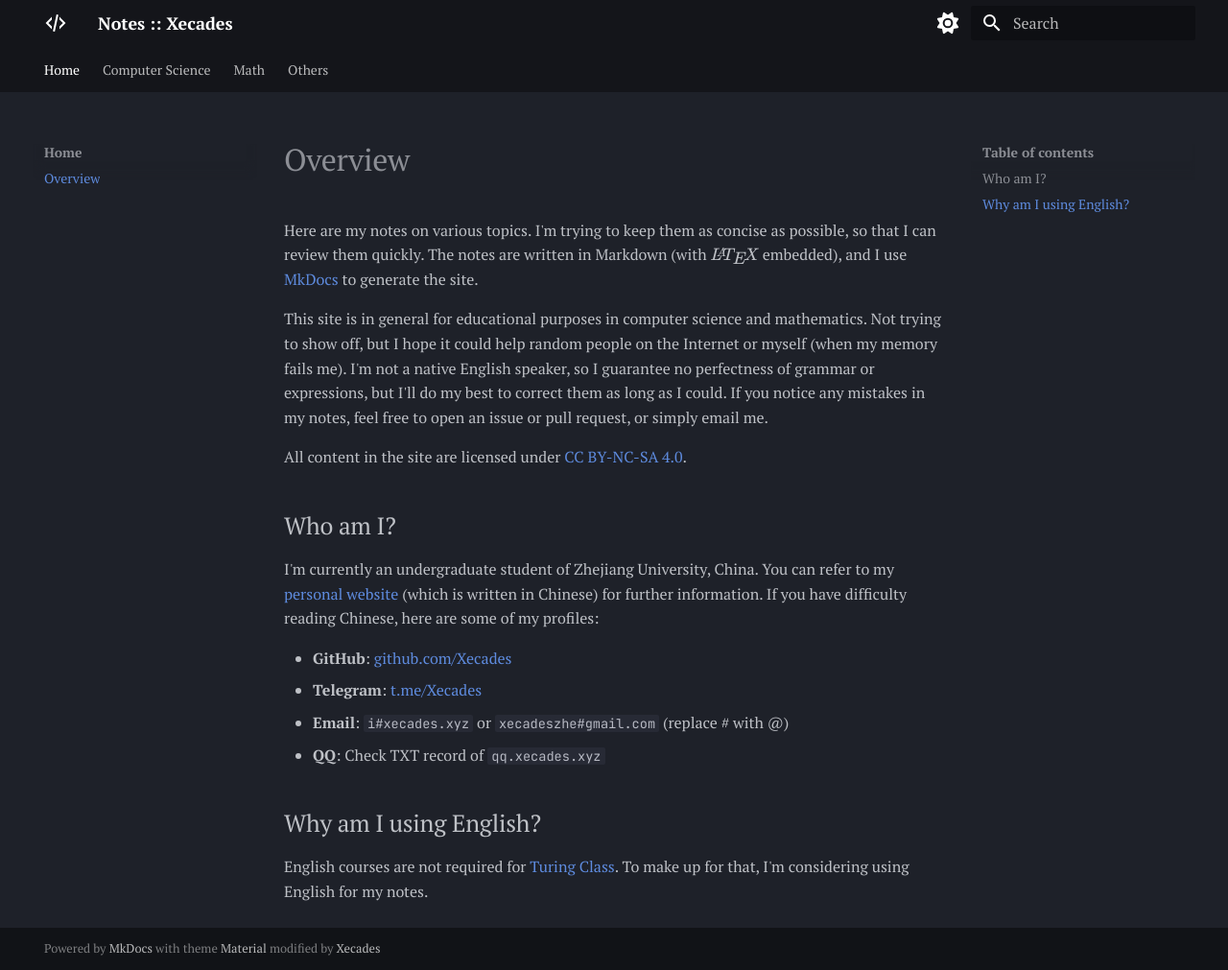
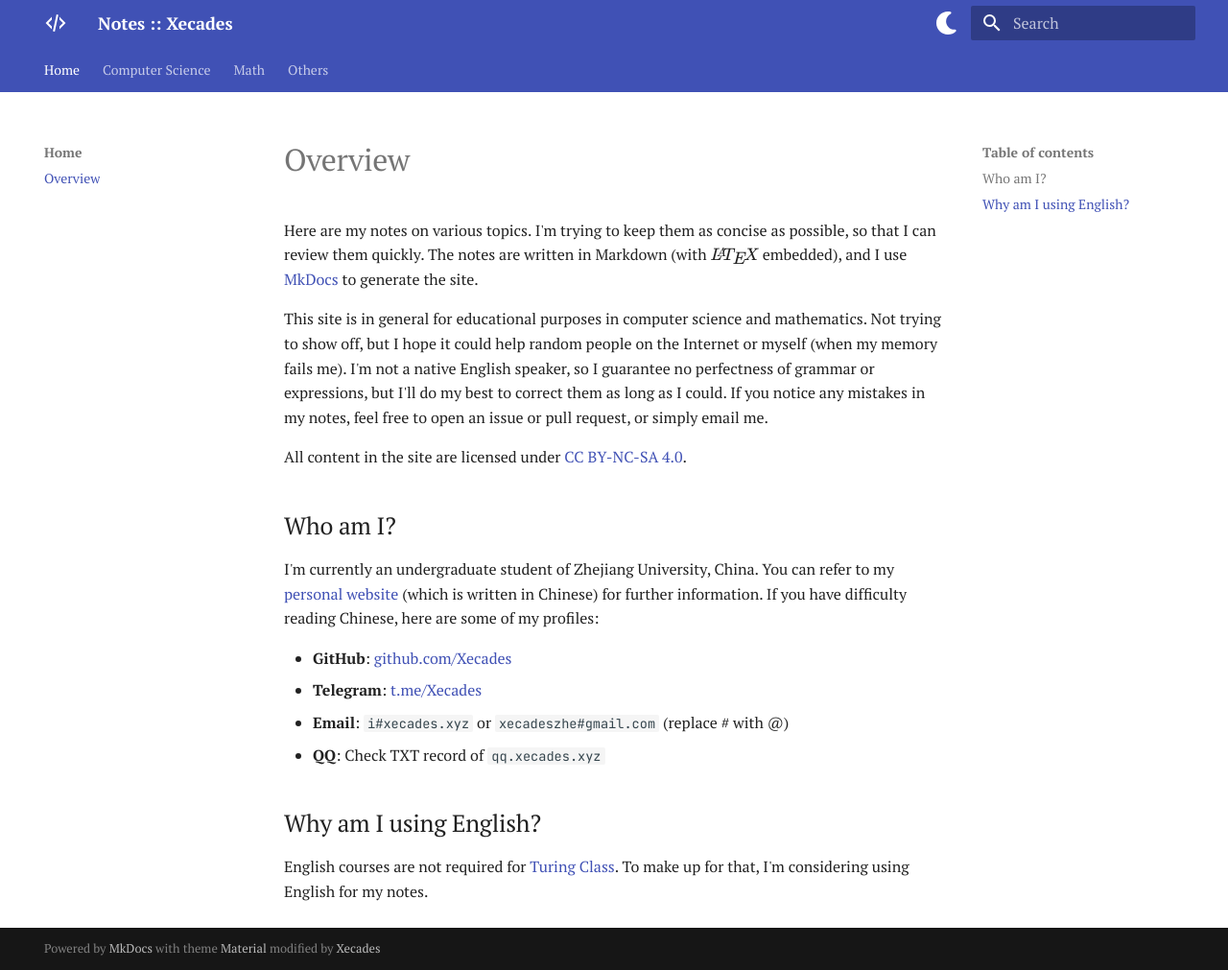
Before and after one commit to Xecades/Notes, an MkDocs documentation site: the page built from docs/index.md, in a window 1280 px wide and 1011 px high. Shown: the whole window at 96% size. Built offline with MkDocs 1.6.1 and Material for MkDocs 9.7.7, drawn with Linux system fonts in a browser that asks for light colours.

Commit message:
Maybe fixed the bug??

```diff
--- a/mkdocs.yml
+++ b/mkdocs.yml
@@ -12,15 +12,15 @@ theme:
     - navigation.top
     - search.suggest
   palette:
+    - scheme: default
+      toggle:
+        icon: fontawesome/solid/moon
+        name: Switch to dark mode
     - scheme: slate
       primary: black
       toggle:
         icon: fontawesome/solid/sun
         name: Switch to light mode
-    - scheme: default
-      toggle:
-        icon: fontawesome/solid/moon
-        name: Switch to dark mode
   font:
     text: "PT Serif"
     code: "JetBrains Mono"
```
Also changed, not shown: 1 other file.
